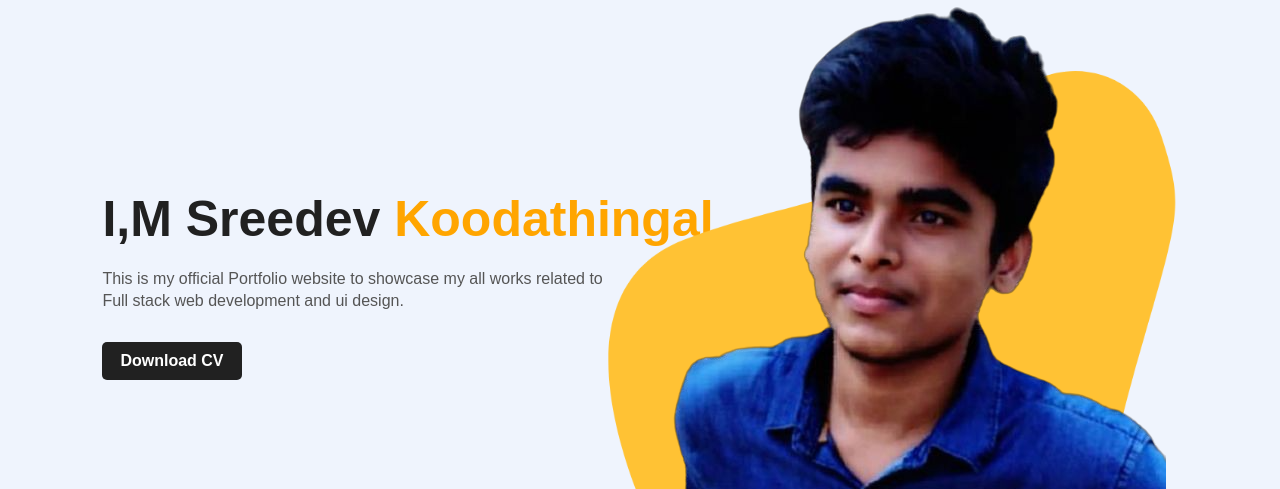
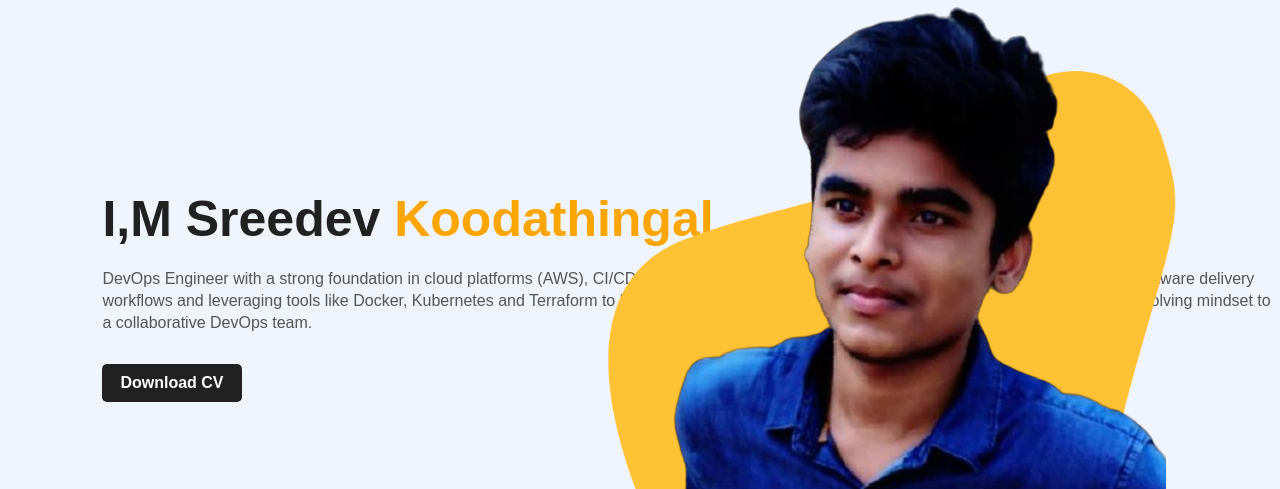
Before and after one commit to Sreedevz/My-Portfolio, a plain HTML site: page index.html in a window 1280 px wide. Shown: the part 89-578 px from the top of the page. Drawn offline with Linux system fonts and the light colour scheme.

Commit message:
Update index.html

```diff
--- a/index.html
+++ b/index.html
@@ -23,9 +23,11 @@
         </nav>
         <div class="detel">
             <h1>I,M Sreedev <span>Koodathingal</span></h1>
-            <p>This is my official Portfolio website to showcase my
-                all works related to <br> Full stack web development and ui design. </p>
-            <a href="https://drive.google.com/file/d/1PyZZ6QLZLJhteeUrdHjpkpEX4jaT4Yk7/view?usp=share_link">Download CV</a>
+            <p>DevOps Engineer with a strong foundation in cloud platforms (AWS), CI/CD pipelines, and infrastructure
+automation. Passionate about optimizing software delivery workflows and leveraging tools like Docker, Kubernetes and
+Terraform to build scalable systems. Eager to contribute technical skills and a problem-solving mindset to a
+collaborative DevOps team.</p>
+            <a href="https://drive.google.com/file/d/1lpqMGRqT2DX-MAFiMofiTpH_iQo46x0c/view?usp=drive_link">Download CV</a>
         </div>
         <div class="images">
             <img src="images/shape.png" class="shape">
```
